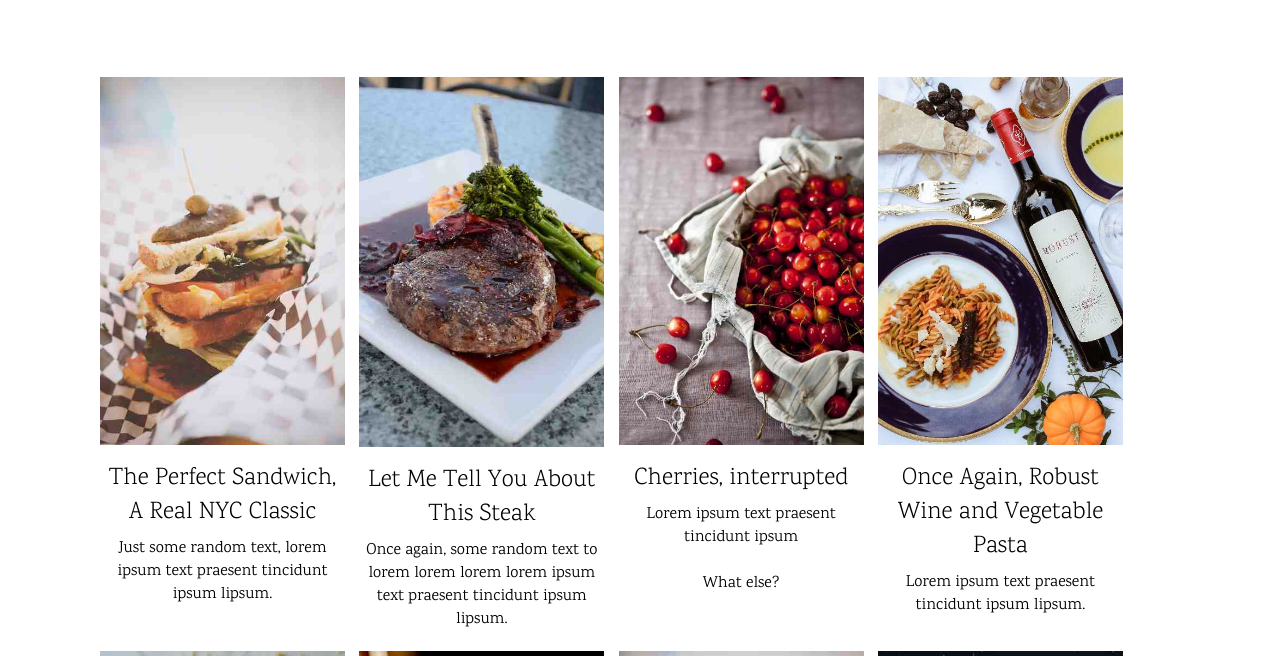
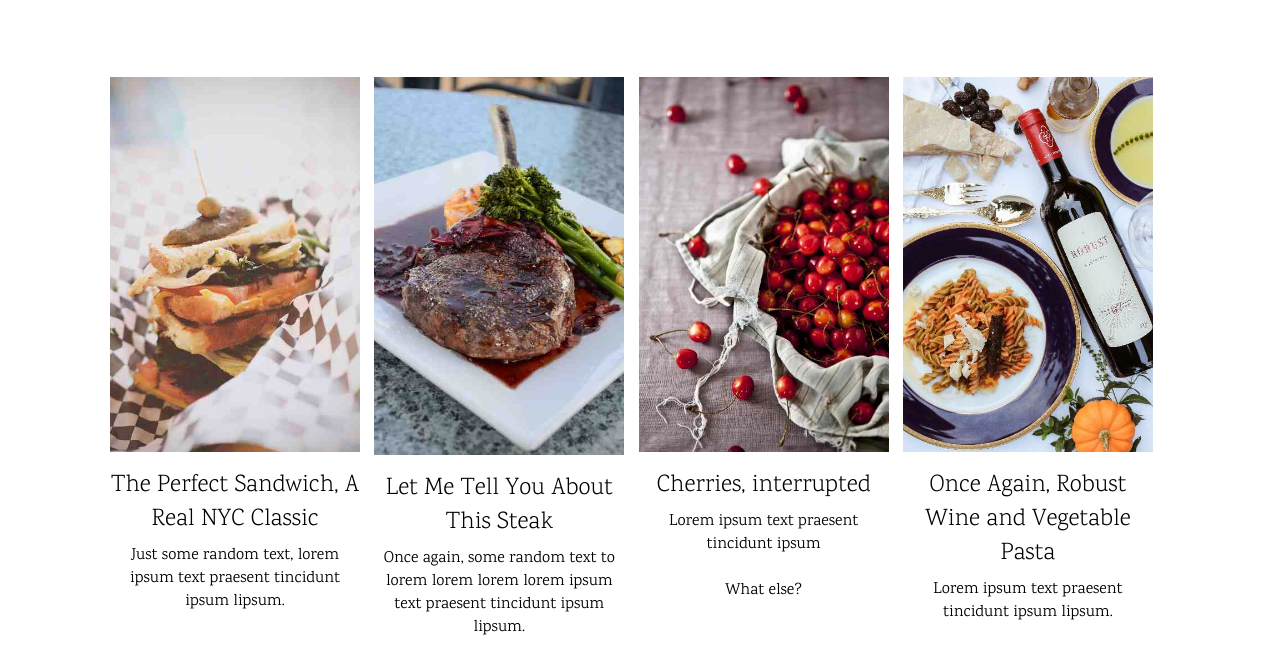
Before and after one commit to pavanummagani1/food-template, a plain HTML site: page index.html in a window 1280 px wide. Shown: the part 65-721 px from the top of the page. Drawn offline with nearby package versions, Linux system fonts and the light colour scheme.

Commit message:
updated margins

```diff
--- a/style.css
+++ b/style.css
@@ -13,10 +13,10 @@ header{
     margin-left: 500px;
 }
 main{
-    margin: 20px 100px;
+    margin: 20px 110px;
 }
 section{
-    width: 245px;
+    width: 250px;
     display: inline-block;
     vertical-align: top;
     margin-right: 10px;
```
